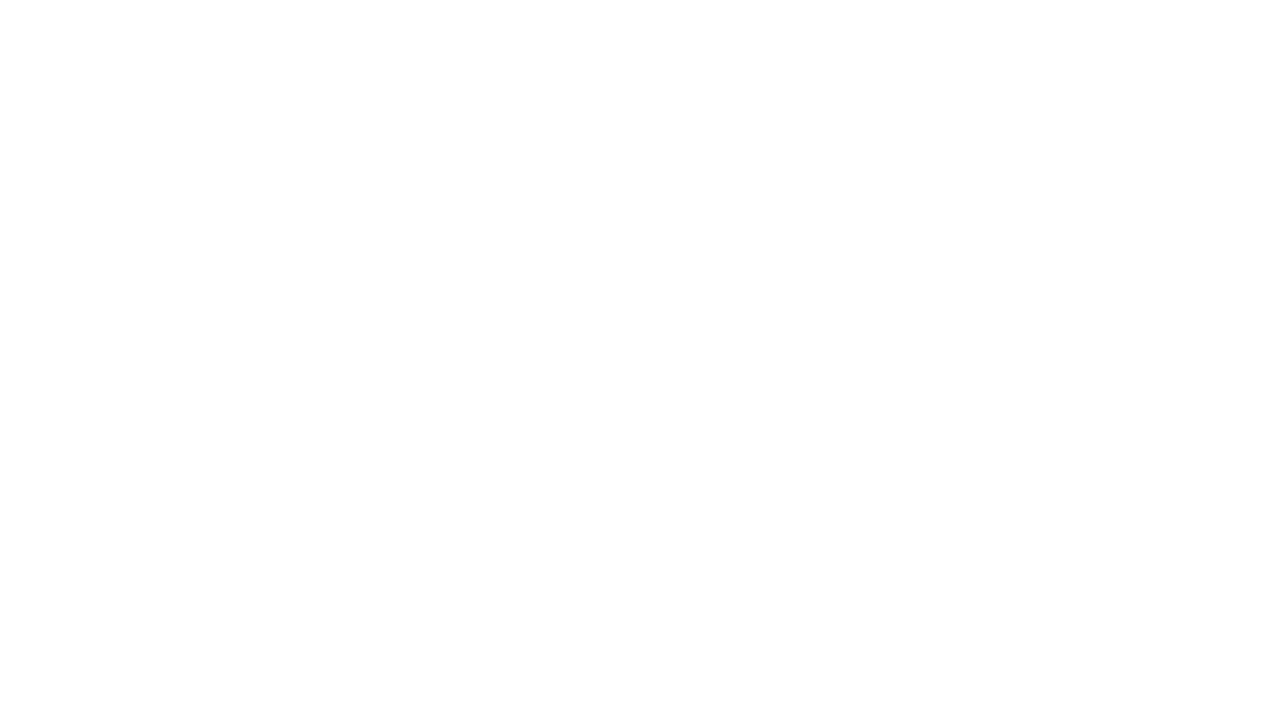
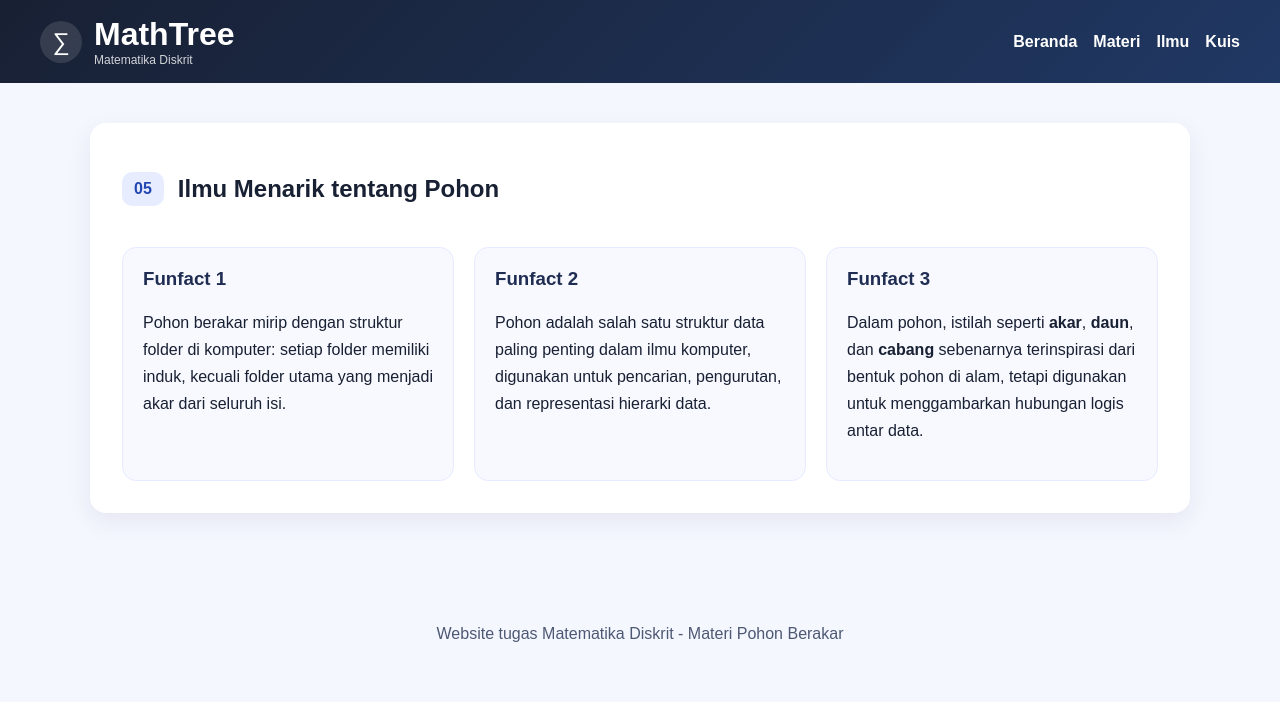
Before and after one commit to daffadharma-zzz/promnet-kali, a plain HTML site: page praktikum.html in a window 1280 px wide. Drawn offline with Linux system fonts and the light colour scheme.

Commit message:
penambahan TAB Ilmu

```diff
--- a/index.html
+++ b/index.html
@@ -1,13 +1,12 @@
-<!DOCTYPE html>
+<!doctype html>
 <html lang="id">
   <head>
-  <meta charset="UTF-8">
-  <meta name="viewport" content="width=device-width, initial-scale=1.0">
+    <meta charset="UTF-8" />
+    <meta name="viewport" content="width=device-width, initial-scale=1.0" />
     <title>Matematika Diskrit - Pohon Berakar</title>
-  <link rel="stylesheet" href="style.css">
+    <link rel="stylesheet" href="style.css" />
   </head>
   <body>
-
     <header class="navbar">
       <div class="brand">
         <span class="logo">∑</span>
@@ -23,12 +22,12 @@
         <a href="#terminologi">Terminologi</a>
         <a href="#terurut">Pohon Terurut</a>
         <a href="#analisis">Analisis</a>
+        <a href="#ilmu">Ilmu</a>
         <a href="#kuis">Kuis</a>
       </nav>
     </header>
 
     <main>
-
       <section id="beranda" class="hero">
         <div class="hero-text">
           <span class="badge">Pohon Bagian 2</span>
@@ -37,8 +36,8 @@
 
           <p>
             Website ini membahas konsep pohon berakar atau <em>rooted tree</em>,
-          mulai dari pengertian, struktur simpul, terminologi dasar, pohon terurut,
-          hingga contoh analisis sederhana.
+            mulai dari pengertian, struktur simpul, terminologi dasar, pohon
+            terurut, hingga contoh analisis sederhana.
           </p>
 
           <div class="student-card">
@@ -58,7 +57,11 @@
         </div>
 
         <div class="tree-card">
-        <svg class="tree-lines" viewBox="0 0 100 100" preserveAspectRatio="none">
+          <svg
+            class="tree-lines"
+            viewBox="0 0 100 100"
+            preserveAspectRatio="none"
+          >
             <line x1="50" y1="18" x2="28" y2="42"></line>
             <line x1="50" y1="18" x2="72" y2="42"></line>
             <line x1="28" y1="42" x2="18" y2="74"></line>
@@ -85,25 +88,27 @@
           <article class="card">
             <h3>Pengertian</h3>
             <p>
-            Pohon berakar adalah pohon yang memiliki satu simpul khusus yang disebut
-            <strong>akar</strong>. Dari akar, hubungan antar simpul dapat dibaca
-            seperti struktur keluarga.
+              Pohon berakar adalah pohon yang memiliki satu simpul khusus yang
+              disebut
+              <strong>akar</strong>. Dari akar, hubungan antar simpul dapat
+              dibaca seperti struktur keluarga.
             </p>
           </article>
 
           <article class="card">
             <h3>Ide Utama</h3>
             <p>
-            Setiap simpul selain akar memiliki tepat satu orang tua.
-            Sebuah simpul dapat memiliki anak, saudara kandung, atau menjadi daun.
+              Setiap simpul selain akar memiliki tepat satu orang tua. Sebuah
+              simpul dapat memiliki anak, saudara kandung, atau menjadi daun.
             </p>
           </article>
 
           <article class="card">
             <h3>Kegunaan</h3>
             <p>
-            Pohon berakar banyak digunakan untuk struktur folder, silsilah keluarga,
-            struktur organisasi, pengambilan keputusan, dan struktur data.
+              Pohon berakar banyak digunakan untuk struktur folder, silsilah
+              keluarga, struktur organisasi, pengambilan keputusan, dan struktur
+              data.
             </p>
           </article>
         </div>
@@ -111,8 +116,8 @@
         <div class="info-box">
           <h3>Fokus Pembahasan</h3>
           <p>
-          Fokus materi ini adalah memahami hubungan antar simpul, seperti akar,
-          anak, orang tua, daun, lintasan, aras, dan tinggi pohon.
+            Fokus materi ini adalah memahami hubungan antar simpul, seperti
+            akar, anak, orang tua, daun, lintasan, aras, dan tinggi pohon.
           </p>
         </div>
       </section>
@@ -124,18 +129,28 @@
         </div>
 
         <div class="search-box">
-        <input type="text" id="searchInput" placeholder="Cari istilah, contoh: akar, daun, tinggi...">
+          <input
+            type="text"
+            id="searchInput"
+            placeholder="Cari istilah, contoh: akar, daun, tinggi..."
+          />
         </div>
 
         <div class="term-grid" id="termContainer">
           <div class="term-card">
             <h3>Akar / Root</h3>
-          <p>Simpul utama pada pohon berakar dan menjadi titik awal struktur pohon.</p>
+            <p>
+              Simpul utama pada pohon berakar dan menjadi titik awal struktur
+              pohon.
+            </p>
           </div>
 
           <div class="term-card">
             <h3>Anak / Child</h3>
-          <p>Simpul yang berada tepat di bawah simpul lain dan terhubung langsung.</p>
+            <p>
+              Simpul yang berada tepat di bawah simpul lain dan terhubung
+              langsung.
+            </p>
           </div>
 
           <div class="term-card">
@@ -185,13 +200,15 @@
           <div>
             <h3>Pohon Terurut / Ordered Tree</h3>
             <p>
-            Pohon terurut adalah pohon berakar yang urutan anak-anaknya diperhatikan.
-            Artinya, posisi anak pertama, kedua, dan seterusnya memiliki makna.
+              Pohon terurut adalah pohon berakar yang urutan anak-anaknya
+              diperhatikan. Artinya, posisi anak pertama, kedua, dan seterusnya
+              memiliki makna.
             </p>
 
             <p>
               Contohnya, jika simpul A memiliki anak B dan C, maka susunan
-            <strong>B lalu C</strong> berbeda dengan susunan <strong>C lalu B</strong>
+              <strong>B lalu C</strong> berbeda dengan susunan
+              <strong>C lalu B</strong>
               pada pohon terurut.
             </p>
           </div>
@@ -212,9 +229,9 @@
         <div class="info-box">
           <h3>Pengantar Pohon n-ary</h3>
           <p>
-          Setelah memahami pohon berakar, materi dapat dikembangkan ke pohon n-ary.
-          Pohon n-ary adalah pohon berakar yang setiap simpul cabangnya memiliki
-          paling banyak n anak.
+            Setelah memahami pohon berakar, materi dapat dikembangkan ke pohon
+            n-ary. Pohon n-ary adalah pohon berakar yang setiap simpul cabangnya
+            memiliki paling banyak n anak.
           </p>
         </div>
       </section>
@@ -232,7 +249,8 @@
    B     C
   / \     \
  D   E     F
-        </pre>
+        </pre
+          >
 
           <div class="analysis-list">
             <p><strong>A</strong> adalah akar.</p>
@@ -240,7 +258,10 @@
             <p><strong>D dan E</strong> adalah anak dari B.</p>
             <p><strong>F</strong> adalah anak dari C.</p>
             <p><strong>D, E, dan F</strong> adalah daun.</p>
-          <p>Jika akar berada pada aras 0, maka tinggi pohon adalah <strong>2</strong>.</p>
+            <p>
+              Jika akar berada pada aras 0, maka tinggi pohon adalah
+              <strong>2</strong>.
+            </p>
           </div>
         </div>
 
@@ -290,15 +311,53 @@
         </div>
       </section>
 
+      <section id="ilmu" class="section light">
+        <div class="section-title">
+          <span>05</span>
+          <h2>Ilmu Menarik tentang Pohon</h2>
+        </div>
+
+        <div class="content-grid">
+          <article class="card">
+            <h3>Funfact 1</h3>
+            <p>
+              Pohon berakar mirip dengan struktur folder di komputer: setiap
+              folder memiliki induk, kecuali folder utama yang menjadi akar dari
+              seluruh isi.
+            </p>
+          </article>
+
+          <article class="card">
+            <h3>Funfact 2</h3>
+            <p>
+              Pohon adalah salah satu struktur data paling penting dalam ilmu
+              komputer, digunakan untuk pencarian, pengurutan, dan representasi
+              hierarki data.
+            </p>
+          </article>
+
+          <article class="card">
+            <h3>Funfact 3</h3>
+            <p>
+              Dalam pohon, istilah seperti <strong>akar</strong>,
+              <strong>daun</strong>, dan <strong>cabang</strong> sebenarnya
+              terinspirasi dari bentuk pohon di alam, tetapi digunakan untuk
+              menggambarkan hubungan logis antar data.
+            </p>
+          </article>
+        </div>
+      </section>
+
       <section id="kuis" class="section">
         <div class="section-title">
-        <span>05</span>
+          <span>06</span>
           <h2>Kuis Analisis Pohon</h2>
         </div>
 
         <div class="quiz-card">
           <p class="quiz-note">
-          Gunakan contoh pohon A, B, C, D, E, F pada bagian analisis untuk menjawab soal.
+            Gunakan contoh pohon A, B, C, D, E, F pada bagian analisis untuk
+            menjawab soal.
           </p>
 
           <h3 id="question">Memuat pertanyaan...</h3>
@@ -307,10 +366,11 @@
 
           <p id="result"></p>
 
-        <button id="nextBtn" class="btn-primary">Pertanyaan Berikutnya</button>
+          <button id="nextBtn" class="btn-primary">
+            Pertanyaan Berikutnya
+          </button>
         </div>
       </section>
-
     </main>
 
     <footer>
--- a/praktikum.html
+++ b/praktikum.html
@@ -0,0 +1,167 @@
+<!doctype html>
+<html lang="id">
+  <head>
+    <meta charset="UTF-8" />
+    <meta name="viewport" content="width=device-width, initial-scale=1.0" />
+    <title>Matematika Diskrit - Ilmu</title>
+    <style>
+      * {
+        box-sizing: border-box;
+      }
+      body {
+        margin: 0;
+        font-family: Arial, sans-serif;
+        background: #f5f7ff;
+        color: #182033;
+      }
+      .navbar {
+        background: linear-gradient(135deg, #182033, #203864);
+        color: white;
+        padding: 16px 40px;
+        display: flex;
+        justify-content: space-between;
+        align-items: center;
+      }
+      .brand {
+        display: flex;
+        align-items: center;
+        gap: 12px;
+      }
+      .logo {
+        width: 42px;
+        height: 42px;
+        border-radius: 50%;
+        display: grid;
+        place-items: center;
+        font-size: 24px;
+        background: rgba(255, 255, 255, 0.12);
+      }
+      .brand h1,
+      .brand p {
+        margin: 0;
+      }
+      .brand p {
+        font-size: 12px;
+        opacity: 0.8;
+      }
+      nav {
+        display: flex;
+        gap: 16px;
+        flex-wrap: wrap;
+      }
+      nav a {
+        color: white;
+        text-decoration: none;
+        font-weight: 600;
+      }
+      main {
+        padding: 40px 20px;
+      }
+      .section {
+        max-width: 1100px;
+        margin: 0 auto 32px;
+        background: white;
+        border-radius: 16px;
+        box-shadow: 0 8px 24px rgba(24, 32, 51, 0.08);
+        padding: 32px;
+      }
+      .section-title {
+        display: flex;
+        align-items: center;
+        gap: 14px;
+        margin-bottom: 24px;
+      }
+      .section-title span {
+        background: #e8ecff;
+        color: #2347b2;
+        font-weight: 700;
+        border-radius: 10px;
+        padding: 8px 12px;
+      }
+      .content-grid {
+        display: grid;
+        grid-template-columns: repeat(auto-fit, minmax(220px, 1fr));
+        gap: 20px;
+      }
+      .card {
+        background: #f8f9ff;
+        border: 1px solid #e6ebff;
+        border-radius: 14px;
+        padding: 20px;
+      }
+      .card h3 {
+        margin-top: 0;
+        color: #1f2d52;
+      }
+      .card p {
+        line-height: 1.7;
+      }
+      footer {
+        text-align: center;
+        padding: 24px 20px 40px;
+        color: #4d5873;
+      }
+    </style>
+  </head>
+  <body>
+    <header class="navbar">
+      <div class="brand">
+        <span class="logo">∑</span>
+        <div>
+          <h1>MathTree</h1>
+          <p>Matematika Diskrit</p>
+        </div>
+      </div>
+
+      <nav>
+        <a href="#beranda">Beranda</a>
+        <a href="#materi">Materi</a>
+        <a href="#ilmu">Ilmu</a>
+        <a href="#kuis">Kuis</a>
+      </nav>
+    </header>
+
+    <main>
+      <section id="ilmu" class="section">
+        <div class="section-title">
+          <span>05</span>
+          <h2>Ilmu Menarik tentang Pohon</h2>
+        </div>
+
+        <div class="content-grid">
+          <article class="card">
+            <h3>Funfact 1</h3>
+            <p>
+              Pohon berakar mirip dengan struktur folder di komputer: setiap
+              folder memiliki induk, kecuali folder utama yang menjadi akar dari
+              seluruh isi.
+            </p>
+          </article>
+
+          <article class="card">
+            <h3>Funfact 2</h3>
+            <p>
+              Pohon adalah salah satu struktur data paling penting dalam ilmu
+              komputer, digunakan untuk pencarian, pengurutan, dan representasi
+              hierarki data.
+            </p>
+          </article>
+
+          <article class="card">
+            <h3>Funfact 3</h3>
+            <p>
+              Dalam pohon, istilah seperti <strong>akar</strong>,
+              <strong>daun</strong>, dan <strong>cabang</strong> sebenarnya
+              terinspirasi dari bentuk pohon di alam, tetapi digunakan untuk
+              menggambarkan hubungan logis antar data.
+            </p>
+          </article>
+        </div>
+      </section>
+    </main>
+
+    <footer>
+      <p>Website tugas Matematika Diskrit - Materi Pohon Berakar</p>
+    </footer>
+  </body>
+</html>
```
Lines whose indentation alone changed are shown as unchanged.
